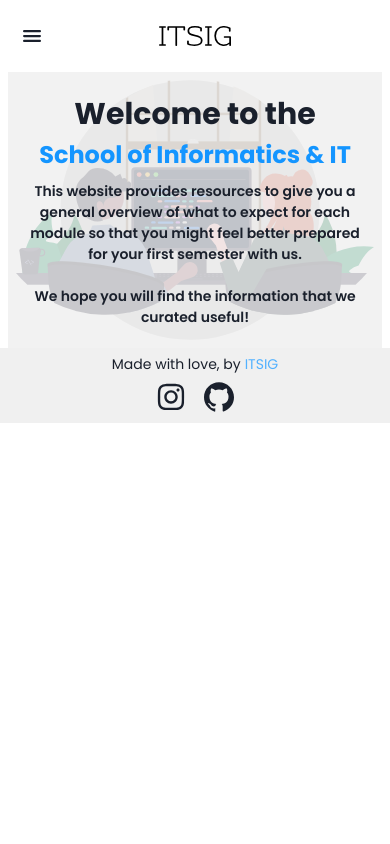
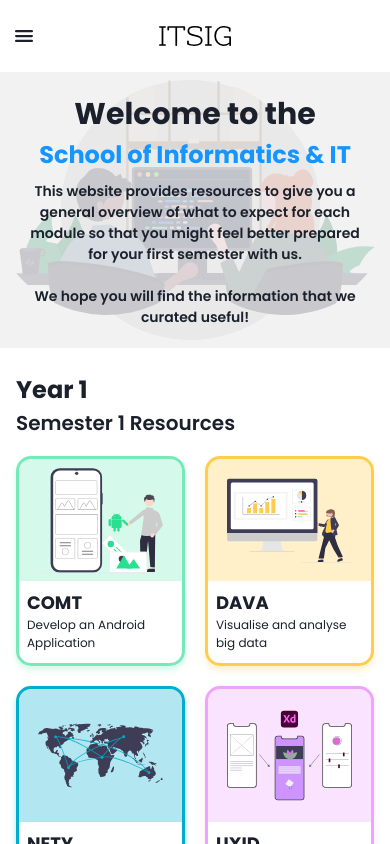
Before and after one commit to TP-ITSIG/tp-itsig.github.io, a React (Vite) app: page / in a window 390 px wide. Shown: the top 844 px of the page. Built offline with nearby package versions, Linux system fonts and the light colour scheme.

Commit message:
Home page done (cards  and header responsive)

```diff
--- a/src/App.tsx
+++ b/src/App.tsx
@@ -9,7 +9,7 @@ import Resource from "./Pages/Resource"
 const App = () => {
 	return (
 		<Box minH={"100vh"}>
-			<Box maxW="1400px" margin="auto" px={{ base: 2, lg: 4 }}>
+			<Box maxW="1500px" margin="auto" mb={10}>
 				<Navbar />
 				<Routes>
 					<Route path="/" element={<Home />} />
--- a/src/Components/SubjectCard.tsx
+++ b/src/Components/SubjectCard.tsx
@@ -15,16 +15,20 @@ const SubjectCard = (props: SubjectCardProps) => {
 			borderColor={props.color}
 			borderWidth={3.5}
 			borderRadius={15}
-
+			boxShadow={`0px 4px 6px ${props.bgColor}`}
+			_hover={{
+				boxShadow: `0px 8px 12px ${props.bgColor}`,
+			}}
+			transition="box-shadow 0.3s ease-out"
 			overflow="hidden">
 			<Center bg={props.bgColor} w="auto" minH="60%" maxH="60%">
 				<Image py={2} src={props.image} boxSize="125px" />
 			</Center>
-			<Box my={2} px={2}>
-				<Text fontSize="lg" fontWeight="bold">
+			<Box my={2} px={{base: 2, lg: 3}}>
+				<Text fontSize={{base:"lg", md: "xl", lg: "2xl"}} fontWeight="bold">
 					{props.title}
 				</Text>
-				<Text fontSize="xs">{props.description}</Text>
+				<Text fontSize={{base:"xs", md: "sm"}} mb={1}>{props.description}</Text>
 			</Box>
 		</Box>
 	)
--- a/src/Models/Subjects.ts
+++ b/src/Models/Subjects.ts
@@ -8,7 +8,7 @@ export let subjects: Subject[] = [
 		description:
 			"This module teaches the fundamentals of programming using the Java programming language. Using your new skills, you will transform your UXID prototype into a real Android app with Android Studio.",
 		color: "hsl(154, 74%, 69%)",
-		bgColor: "hsl(154, 74%, 69%, 0.3)",
+		bgColor: "hsla(154, 74%, 69%, 0.3)",
 		image: "./assets/COMT.svg",
 		resources: [
 			{
@@ -45,8 +45,8 @@ export let subjects: Subject[] = [
 		tagline: "Visualise and analyse big data",
 		abbreviation: "DAVA",
 		description: "",
-		color: "hsl(154, 74%, 69%)",
-		bgColor: "hsl(154, 74%, 69%, 0.3)",
+		color: "hsl(43, 100%, 65%)",
+		bgColor: "hsla(43, 100%, 65%, 0.3)",
 		image: "./assets/DAVA.svg",
 		resources: [
 			{
@@ -76,8 +76,8 @@ export let subjects: Subject[] = [
 		tagline: "Learn about the internet and simulate computer networks",
 		abbreviation: "NETY",
 		description: "",
-		color: "hsl(154, 74%, 69%)",
-		bgColor: "hsl(154, 74%, 69%, 0.3)",
+		color: "hsl(189, 100%, 40%)",
+		bgColor: "hsla(189, 100%, 40%, 0.3)",
 		image: "./assets/NETY.svg",
 		resources: [
 			{
@@ -107,8 +107,8 @@ export let subjects: Subject[] = [
 		tagline: "Design and prototype your app",
 		abbreviation: "UXID",
 		description: "",
-		color: "hsl(154, 74%, 69%)",
-		bgColor: "hsl(154, 74%, 69%, 0.3)",
+		color: "hsl(289, 100%, 82%)",
+		bgColor: "hsl(289, 100%, 82%, 0.3)",
 		image: "./assets/UXID.svg",
 		resources: [
 			{
@@ -138,8 +138,8 @@ export let subjects: Subject[] = [
 		tagline: "Learn about Discrete Mathematics",
 		abbreviation: "LOMA",
 		description: "",
-		color: "hsl(154, 74%, 69%)",
-		bgColor: "hsl(154, 74%, 69%, 0.3)",
+		color: "hsl(24, 100%, 64%)",
+		bgColor: "hsl(24, 100%, 64%, 0.3)",
 		image: "./assets/LOMA.svg",
 		resources: [
 			{
@@ -169,8 +169,8 @@ export let subjects: Subject[] = [
 		tagline: "Usefil miscellaneous resources",
 		abbreviation: "Others",
 		description: "",
-		color: "hsl(154, 74%, 69%)",
-		bgColor: "hsl(154, 74%, 69%, 0.3)",
+		color: "hsl(0, 100%, 77%)",
+		bgColor: "hsl(0, 100%, 77%, 0.3)",
 		image: "./assets/Others.svg",
 		resources: [
 			{
--- a/src/Pages/Home.tsx
+++ b/src/Pages/Home.tsx
@@ -59,7 +59,7 @@ const Home = () => {
 									xl: "5xl",
 								}}
 								fontWeight="bold"
-								textAlign={{base: "center" ,lg:"left"}}>
+								textAlign={{ base: "center", lg: "left" }}>
 								Welcome to the
 							</Text>
 							<Text
@@ -96,7 +96,17 @@ const Home = () => {
 				</Stack>
 			</Box>
 
-			{/* <SimpleGrid columns={{ base: 2, md: 3 }} p={4} gap={5}>
+			<Stack direction={{base: "column", lg: "row"}} p={4} mt={{base: 2, lg:10}}>
+				<Stack direction="column" spacing={0} mb={2.5}>
+					<Text fontWeight="bold" fontSize={{base:"2xl", md: "3xl", lg:"4xl", xl:"5xl"}}>
+						Year 1
+					</Text>
+					<Text fontWeight="semibold" fontSize={{base:"xl", md: "2xl", lg: "3xl", xl:"4xl"}}>
+						Semester 1 Resources
+					</Text>
+				</Stack>
+
+				<SimpleGrid columns={{ base: 2, md: 3 }} gap={5}>
 					{subjects.map(subject => (
 						<SubjectCard
 							key={subject.abbreviation.toLowerCase()}
@@ -107,7 +117,8 @@ const Home = () => {
 							bgColor={subject.bgColor}
 						/>
 					))}
-			</SimpleGrid> */}
+				</SimpleGrid>
+			</Stack>
 		</>
 	)
 }
```
Lines whose indentation alone changed are shown as unchanged.
